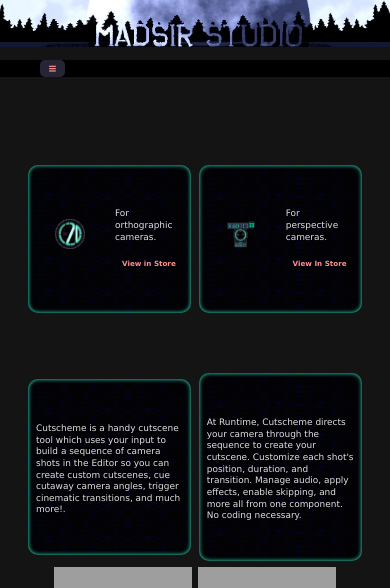
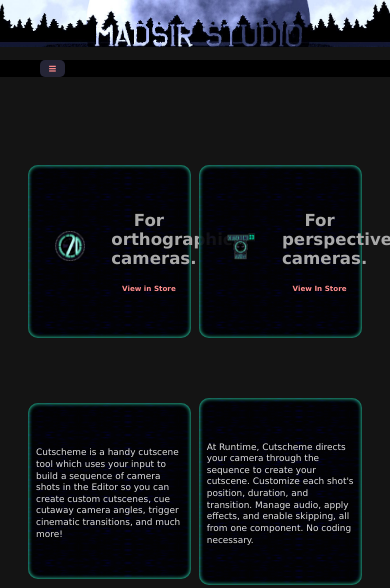
Before and after one commit to Madsir/madsirstudio.github.io, a Jekyll site: the page built from cutscheme/index.html, in a window 390 px wide, cut to the strip 0-588 px from the top of the page. Built offline with Jekyll 4.4.1, drawn with Linux system fonts in a browser that asks for light colours; grey boxes are pictures that could not be loaded.

Commit message:
Update index.html

```diff
--- a/cutscheme/index.html
+++ b/cutscheme/index.html
@@ -96,8 +96,6 @@
 }
 .fonter {
   width: 45%;
-  padding-top: 2px;
-  padding-bottom: 2px;
 }
 .fonter img{
   width: 95%;
@@ -132,8 +130,8 @@
   font-size: 1em;
 }
  .split {
- margin-left:5%;
- margin-right:5%;
+ margin-left:2%;
+ margin-right:2%;
 }
 }
 .center {
@@ -168,9 +166,9 @@
 						<a href="https://assetstore.unity.com/packages/tools/camera/cutscheme-2d-211649"><img src="/Assets/c2d.png" alt="Cutscheme 2D" style=display:block;margin-left:auto;margin-right:auto></a><br>
 					</div>
 					<div class="coo">
-						<p>
+						<h1>
 						For orthographic cameras.
-						</p>
+						</h1>
 						<h5><a href="https://assetstore.unity.com/packages/tools/camera/cutscheme-2d-211649">View in Store</a></h5>
 					</div>
 	  			</div>
@@ -187,9 +185,9 @@
 						<a href="https://assetstore.unity.com/packages/tools/camera/cutscheme-3d-273807"><img src="/Assets/c3d.png" alt="Cutscheme 3D" style=display:block;margin-left:auto;margin-right:auto></a><br>
 					</div>
 					 <div class="coo">
-						<p>
+						<h1>
 						For perspective cameras.
-						</p>
+						</h1>
 						<h5><a href="https://assetstore.unity.com/packages/tools/camera/cutscheme-3d-273807">View In Store</a></h5>
 					 </div>
 	   			</div>
@@ -210,7 +208,7 @@
 				<br>
 				<br>
 	   			<div class="center">
-						<p>Cutscheme is a handy cutscene tool which uses your input to build a sequence of camera shots in the Editor so you can create custom cutscenes, cue cutaway camera angles, trigger cinematic transitions, and much more!.</p>
+						<p>Cutscheme is a handy cutscene tool which uses your input to build a sequence of camera shots in the Editor so you can create custom cutscenes, cue cutaway camera angles, trigger cinematic transitions, and much more!</p>
 	  			</div>
 				<br>
 				<br>
@@ -221,7 +219,7 @@
 				<br>
 				<br>
 	  			 <div class="center">
-					<p>At Runtime, Cutscheme directs your camera through the sequence to create your cutscene. Customize each shot's position, duration, and transition. Manage audio, apply effects, enable skipping, and more all from one component. No coding necessary.</p>
+					<p>At Runtime, Cutscheme directs your camera through the sequence to create your cutscene. Customize each shot's position, duration, and transition. Manage audio, apply effects, and enable skipping, all from one component. No coding necessary.</p>
 	   			</div>
 				<br>
 				<br>
```
